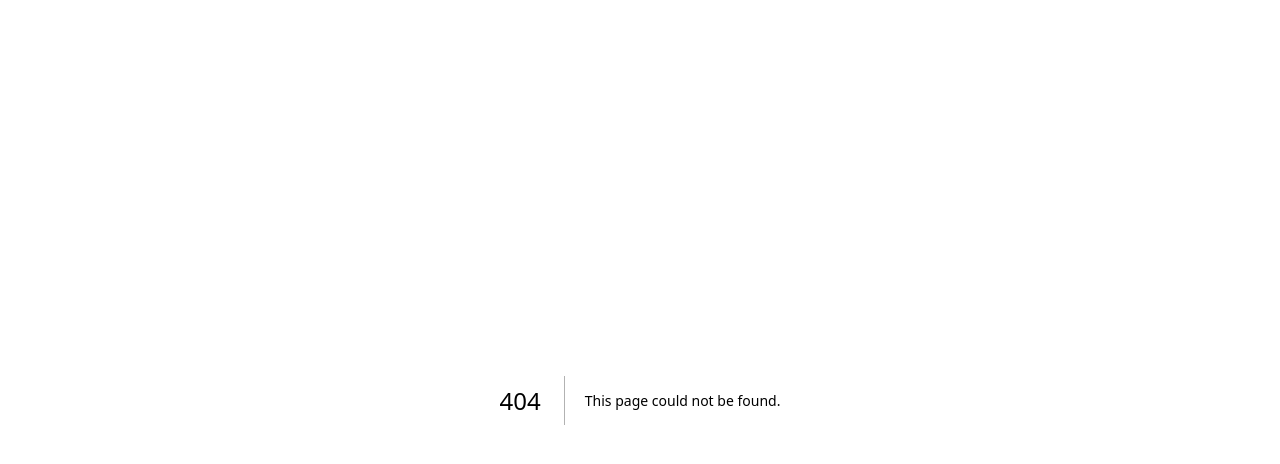
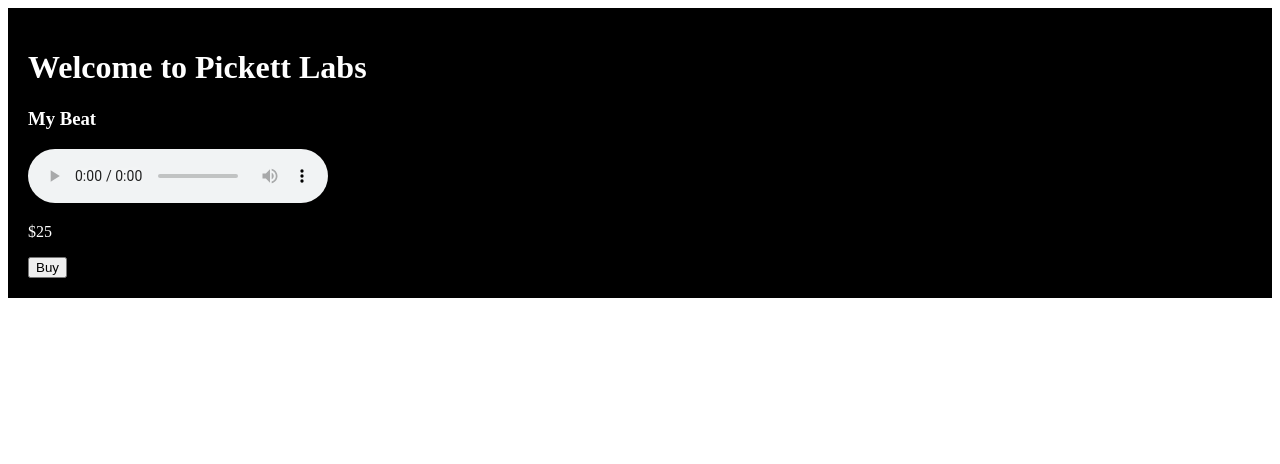
Before and after one commit to Pickettlabs/pickettlabs, a Next.js app: page / in a window 1280 px wide. Before the commit this address had no page. Shown: the top 464 px of the page. Built offline with nearby package versions, Linux system fonts and the light colour scheme.

Commit message:
Add files via upload

```diff
--- /dev/null
+++ b/app/page.js
@@ -0,0 +1,27 @@
+export default function Page() {
+  const beats = [
+    {
+      title: "My Beat",
+      price: 25,
+      url: "/beats/mybeat.mp3",
+    },
+  ];
+
+  return (
+    <div style={{ background: "black", color: "white", padding: 20 }}>
+      <h1>Welcome to Pickett Labs</h1>
+
+      {beats.map((beat, index) => (
+        <div key={index} style={{ marginTop: 20 }}>
+          <h3>{beat.title}</h3>
+
+          <audio controls src={beat.url}></audio>
+
+          <p>${beat.price}</p>
+
+          <button>Buy</button>
+        </div>
+      ))}
+    </div>
+  );
+}
```
